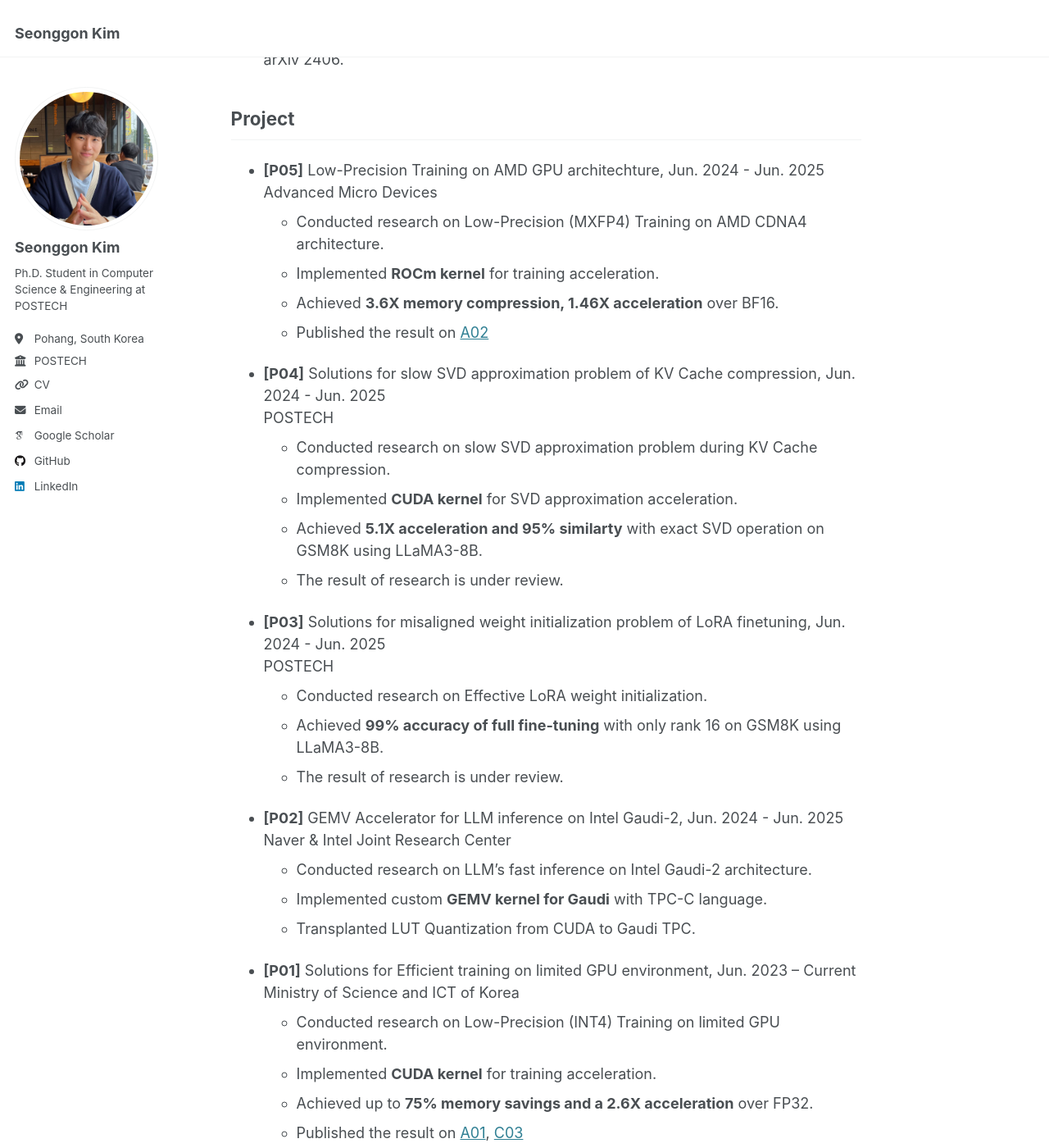
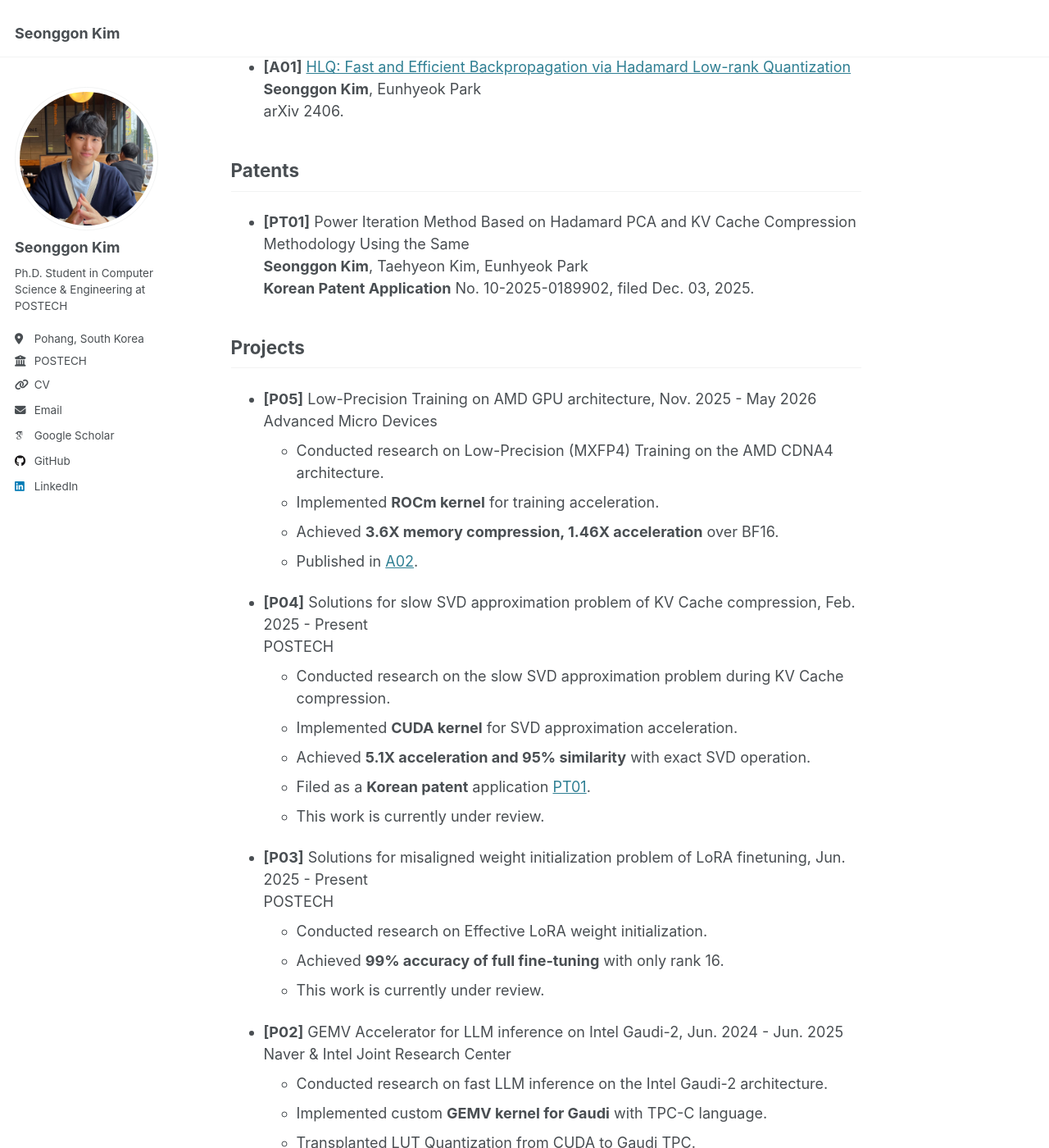
Before and after one commit to sungonuni/sungonuni.github.io, a Jekyll site: the page built from _pages/about.md, in a window 1280 px wide and 1400 px high, scrolled down 1535 px. Shown: the whole window at 82% size. Built offline with Jekyll 4.4.1, drawn with Linux system fonts in a browser that asks for light colours; some web fonts are replaced; some of the changed text lies outside the part shown.

Commit message:
Update 2026 version

```diff
--- a/_pages/about.md
+++ b/_pages/about.md
@@ -7,16 +7,17 @@ redirect_from:
   - /about.html
 ---
 
-I'm a third-year Ph.D student of [Efficient Computing Lab](https://sites.google.com/view/eh-p) in the Department of Computer Science & Engineering at [POSTECH](https://www.postech.ac.kr), advised by Prof. Eunhyeok Park. Before joining POSTECH, I completed my B.S. in Department of Computer Science & Engineering in [Kyung Hee University](https://www.khu.ac.kr).
+I'm a fourth-year Ph.D. student at the [Efficient Computing Lab](https://sites.google.com/view/eh-p) in the Department of Computer Science & Engineering at [POSTECH](https://www.postech.ac.kr), advised by Prof. Eunhyeok Park. Before joining POSTECH, I completed my B.S. in the Department of Computer Science & Engineering at [Kyung Hee University](https://www.khu.ac.kr).
 
-I'm currently focusing on Efficient AI, particularly in enhancing **Memory Efficiency** and **Computation Acceleration** during model **training** and **inference** of various models (Vision, LLM, Video Generation, etc.) via **Quantization** and **Low-rank Approximation**.
+I'm currently focusing on Efficient AI, particularly in enhancing **Memory Efficiency** and **Computation Acceleration** during training and inference of various models (Vision, LLM, Physical AI, etc.) via **Quantization** and **Low-rank Approximation**.
 
 Research Keywords
 -----
-- Fast and Memory Efficient Training ([A01](#A01), [A02](#A02), [C03](#C03))
-- Fast and Memory Efficient Inference ([C01](#C01), [C02](#C02), [P02](#P02), [P04](#P04))
+- Low-Precision Training ([A01](#A01), [A02](#A02), [C03](#C03), [P01](#P01), [P05](#P05))
+- Low-Precision Inference ([C01](#C01), [C02](#C02), [P02](#P02))
+- KV Cache Compression via Low-rank Approximation ([P04](#P04), [PT01](#PT01))
 - Parameter Efficient Fine-tuning of LLMs ([P03](#P03))
-- HW - SW codesign via kernel optimization ([P02](#P03), [P04](#P04))
+- HW–SW Co-design via Kernel Optimization ([P02](#P02), [P04](#P04))
 
 
 
@@ -51,6 +52,7 @@ International Conference on Machine Learning (**ICML 2025**), Vancouver.
 - **[C01]** [PTQ4VM: Post-training Quantization for Visual Mamba](https://arxiv.org/abs/2412.20386)
 Younghyun Cho\*, Changhun Lee\*, **Seonggon Kim**, Eunhyeok Park
 Winter Conference on Applications of Computer Vision (**WACV 2025 <span style="color:red">Oral</span>**), Tucson.
+\*Equal contribution.
 
 <a id="A01"></a>
 - **[A01]** [HLQ: Fast and Efficient Backpropagation via Hadamard Low-rank Quantization](https://arxiv.org/abs/2406.15102)
@@ -58,52 +60,60 @@ Winter Conference on Applications of Computer Vision (**WACV 2025 <span style="c
 arXiv 2406.
 
 
-Project
+Patents
+-----
+<a id="PT01"></a>
+- **[PT01]** Power Iteration Method Based on Hadamard PCA and KV Cache Compression Methodology Using the Same
+**Seonggon Kim**, Taehyeon Kim, Eunhyeok Park
+**Korean Patent Application** No. 10-2025-0189902, filed Dec. 03, 2025.
+
+
+Projects
 -----
 
 <a id="P05"></a>
-- **[P05]** Low-Precision Training on AMD GPU architechture,	Jun. 2024 - Jun. 2025
+- **[P05]** Low-Precision Training on AMD GPU architecture, Nov. 2025 - May 2026
 Advanced Micro Devices
-  - Conducted research on Low-Precision (MXFP4) Training on AMD CDNA4 architecture.
+  - Conducted research on Low-Precision (MXFP4) Training on the AMD CDNA4 architecture.
   - Implemented **ROCm kernel** for training acceleration.
   - Achieved **3.6X memory compression, 1.46X acceleration** over BF16.
-  - Published the result on [A02](#A02)
-
+  - Published in [A02](#A02).
 
 <a id="P04"></a>
-- **[P04]** Solutions for slow SVD approximation problem of KV Cache compression,	Jun. 2024 - Jun. 2025
+- **[P04]** Solutions for slow SVD approximation problem of KV Cache compression, Feb. 2025 - Present
 POSTECH
-  - Conducted research on slow SVD approximation problem during KV Cache compression.
+  - Conducted research on the slow SVD approximation problem during KV Cache compression.
   - Implemented **CUDA kernel** for SVD approximation acceleration.
-  - Achieved **5.1X acceleration and 95% similarty** with exact SVD operation on GSM8K using LLaMA3-8B.
-  - The result of research is under review.
+  - Achieved **5.1X acceleration and 95% similarity** with exact SVD operation.
+  - Filed as a **Korean patent** application [PT01](#PT01).
+  - This work is currently under review.
 
 <a id="P03"></a>
-- **[P03]** Solutions for misaligned weight initialization problem of LoRA finetuning,	Jun. 2024 - Jun. 2025
+- **[P03]** Solutions for misaligned weight initialization problem of LoRA finetuning, Jun. 2025 - Present
 POSTECH
   - Conducted research on Effective LoRA weight initialization.
-  - Achieved **99% accuracy of full fine-tuning** with only rank 16 on GSM8K using LLaMA3-8B.
-  - The result of research is under review.
+  - Achieved **99% accuracy of full fine-tuning** with only rank 16.
+  - This work is currently under review.
 
 <a id="P02"></a>
-- **[P02]** GEMV Accelerator for LLM inference on Intel Gaudi-2,	Jun. 2024 - Jun. 2025
+- **[P02]** GEMV Accelerator for LLM inference on Intel Gaudi-2, Jun. 2024 - Jun. 2025
 Naver & Intel Joint Research Center
-  - Conducted research on LLM’s fast inference on Intel Gaudi-2 architecture.
+  - Conducted research on fast LLM inference on the Intel Gaudi-2 architecture.
   - Implemented custom **GEMV kernel for Gaudi** with TPC-C language.
   - Transplanted LUT Quantization from CUDA to Gaudi TPC.
 
 <a id="P01"></a>
-- **[P01]** Solutions for Efficient training on limited GPU environment,	Jun. 2023 – Current
+- **[P01]** Solutions for efficient training in limited GPU environments, Jun. 2023 - Present
 Ministry of Science and ICT of Korea
-  - Conducted research on Low-Precision (INT4) Training on limited GPU environment.
+  - Conducted research on Low-Precision (INT4) Training in limited GPU environments.
   - Implemented **CUDA kernel** for training acceleration.
-  - Achieved up to **75% memory savings and a 2.6X acceleration** over FP32.
-  - Published the result on [A01](#A01), [C03](#C03)
+  - Achieved up to **75% memory savings and 2.6X acceleration** over FP32.
+  - Published in [A01](#A01), [C03](#C03).
 
 
 Experience
 -----
-- **Research Associate**, Nov. 2025 - May. 2026
+- **Research Associate**, Nov. 2025 - May 2026
 Advanced Micro Devices, Longmont, CO, USA
 
 - **Software Engineer Intern**, Jul. 2022 - Feb. 2023
@@ -118,26 +128,32 @@ SI Analytics, Daejeon, Korea
 
 Awards & Honors
 -----
-- Qualcomm Innovation Fellowship Korea, **Final Winner**, Oct. 2025
+- Qualcomm Innovation Fellowship Korea, **Winner**, Oct. 2025
 
-- BK21 Outstanding Graduate Student International Training Scholarship, **Selected Graduate Student**, Oct. 2025
+- BK21 Outstanding Graduate Student International Training Scholarship, **Recipient**, Oct. 2025
 
-- CVPR 2021 Earthvision workshop, Land Cover Classification Challenge, **5th Prize**
-CVPR, Jun. 2021
+- CVPR 2021 EarthVision Workshop, Land Cover Classification Challenge, **5th Prize**, Jun. 2021
 
 
 Education
 -----
-- **M.S/Ph.D.** in Computer Science and Engineering, [POSTECH](https://www.postech.ac.kr)
+- **M.S./Ph.D.** in Computer Science and Engineering, [POSTECH](https://www.postech.ac.kr)
 Sep. 2023 - Present
 
 - **B.S.** in Computer Science and Engineering, [Kyung Hee University](https://www.khu.ac.kr)
-Feb. 2017 - Aug. 2023
+Mar. 2017 - Aug. 2023
+
 
 Teaching Experience
 -----
 - Teaching Assistant, Sep. 2026 - Dec. 2026
 CSED342: Artificial Intelligence, [POSTECH](https://www.postech.ac.kr)
 
-- Teaching Assistant, Mar. 2025 - June. 2025
+- Teaching Assistant, Mar. 2025 - Jun. 2025
 CSED311: Computer Architecture, [POSTECH](https://www.postech.ac.kr)
+
+
+Academic Service
+-----
+- Reviewer, 2026
+Conference on Neural Information Processing Systems ([**NeurIPS 2026**](https://neurips.cc/))
```
Also changed, not shown: other parts of _pages/about.md (+2 -2 lines).
